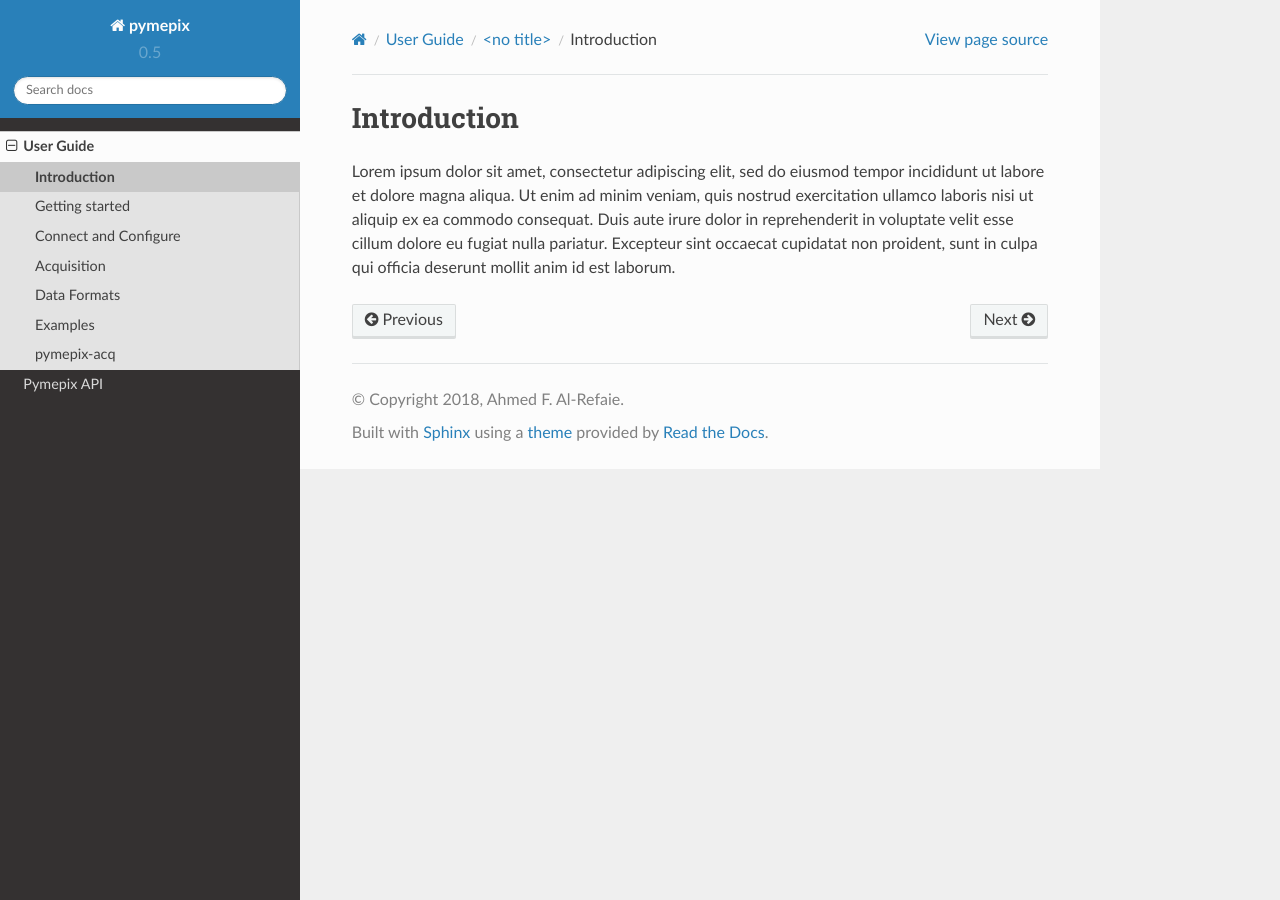
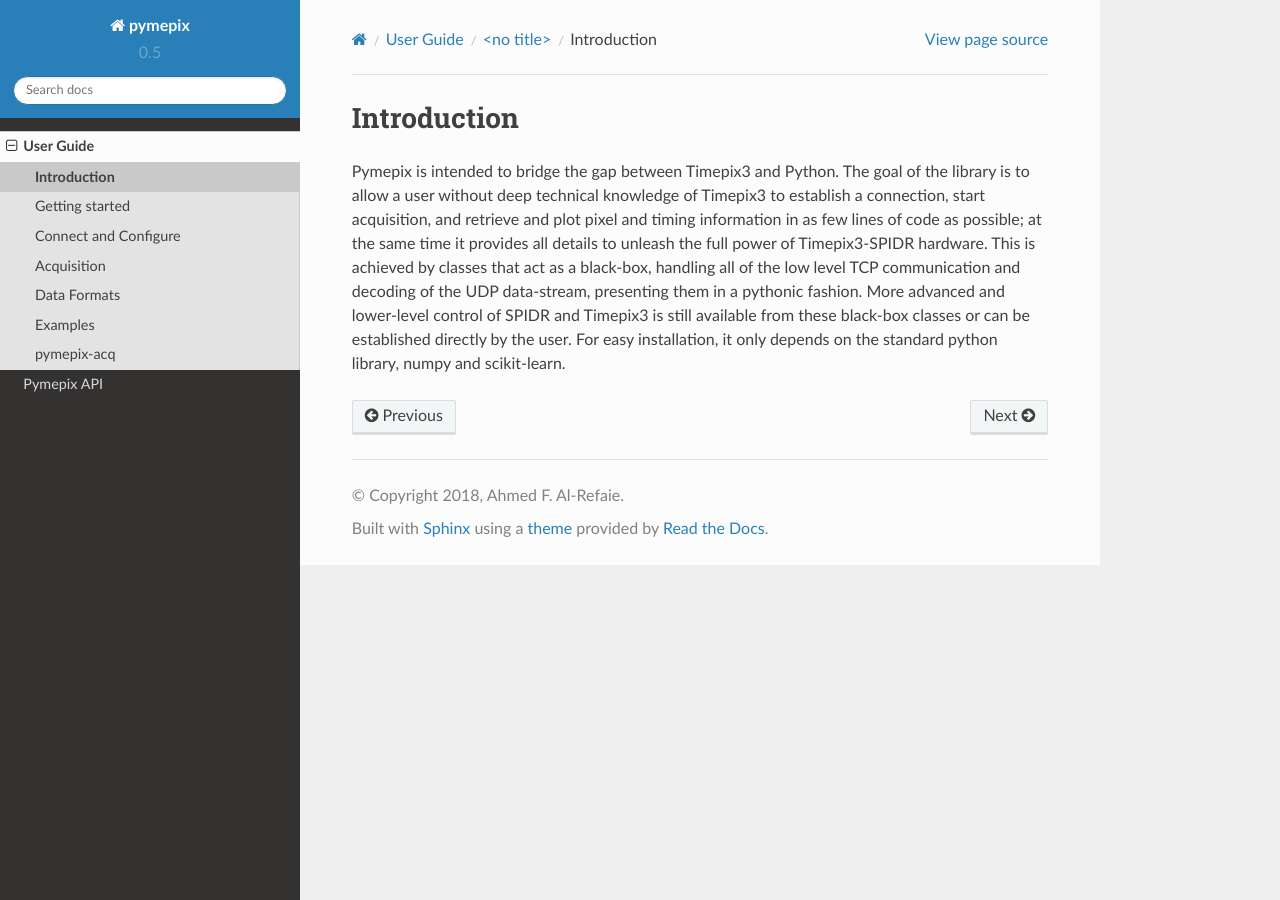
Before and after one commit to CFEL-CMI/pymepix, a Sphinx documentation site: the page built from pymepix/doc/source/users/introduction.rst, in a window 1280 px wide. Built offline with Sphinx 7.4.7 and the Read the Docs theme 2.0.0, drawn with Linux system fonts in a browser that asks for light colours.

Commit message:
Included introduction

```diff
--- a/pymepix/doc/source/users/introduction.rst
+++ b/pymepix/doc/source/users/introduction.rst
@@ -4,7 +4,12 @@
 Introduction
 ============
 
-Lorem ipsum dolor sit amet, consectetur adipiscing elit, sed do eiusmod tempor incididunt ut labore et dolore magna aliqua.
-Ut enim ad minim veniam, quis nostrud exercitation ullamco laboris nisi ut aliquip ex ea commodo consequat. Duis aute irure dolor in reprehenderit in
-voluptate velit esse cillum dolore eu fugiat nulla pariatur. Excepteur sint occaecat cupidatat non proident, sunt in culpa qui officia deserunt mollit
-anim id est laborum.
+Pymepix is intended to bridge the gap between Timepix3 and Python. The goal of the library is to
+allow a user without deep technical knowledge of Timepix3 to establish a connection, start
+acquisition, and retrieve and plot pixel and timing information in as few lines of code as possible;
+at the same time it provides all details to unleash the full power of Timepix3-SPIDR hardware. This
+is achieved by classes that act as a black-box, handling all of the low level TCP communication and
+decoding of the UDP data-stream, presenting them in a pythonic fashion. More advanced and
+lower-level control of SPIDR and Timepix3 is still available from these black-box classes or can be
+established directly by the user. For easy installation, it only depends on the standard python
+library, numpy and scikit-learn.
```
